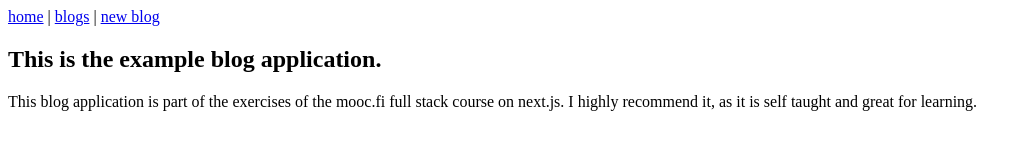
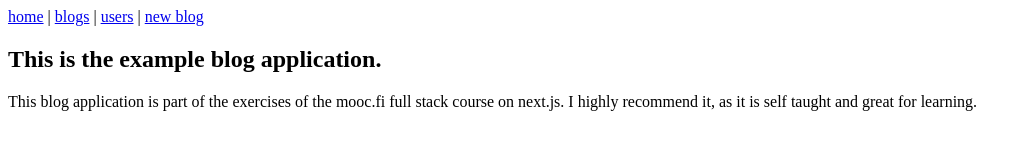
Before and after one commit to jbdemme/blog-app, a Next.js app: page / in a window 1280 px wide. Shown: the top 160 px of the page, without its empty margins (0-1031 px from the left). Built offline with nearby package versions, Linux system fonts and the light colour scheme.

Commit message:
feat: add users link to navigation menu

```diff
--- a/app/layout.tsx
+++ b/app/layout.tsx
@@ -9,6 +9,8 @@ export default function RootLayout({ children }: { children: React.ReactNode })
           {" | "}
           <Link href="/blogs">blogs</Link>
           {" | "}
+          <Link href="/users">users</Link>
+          {" | "}
           <Link href="/blogs/new">new blog</Link>
         </nav>
         {children}
```
